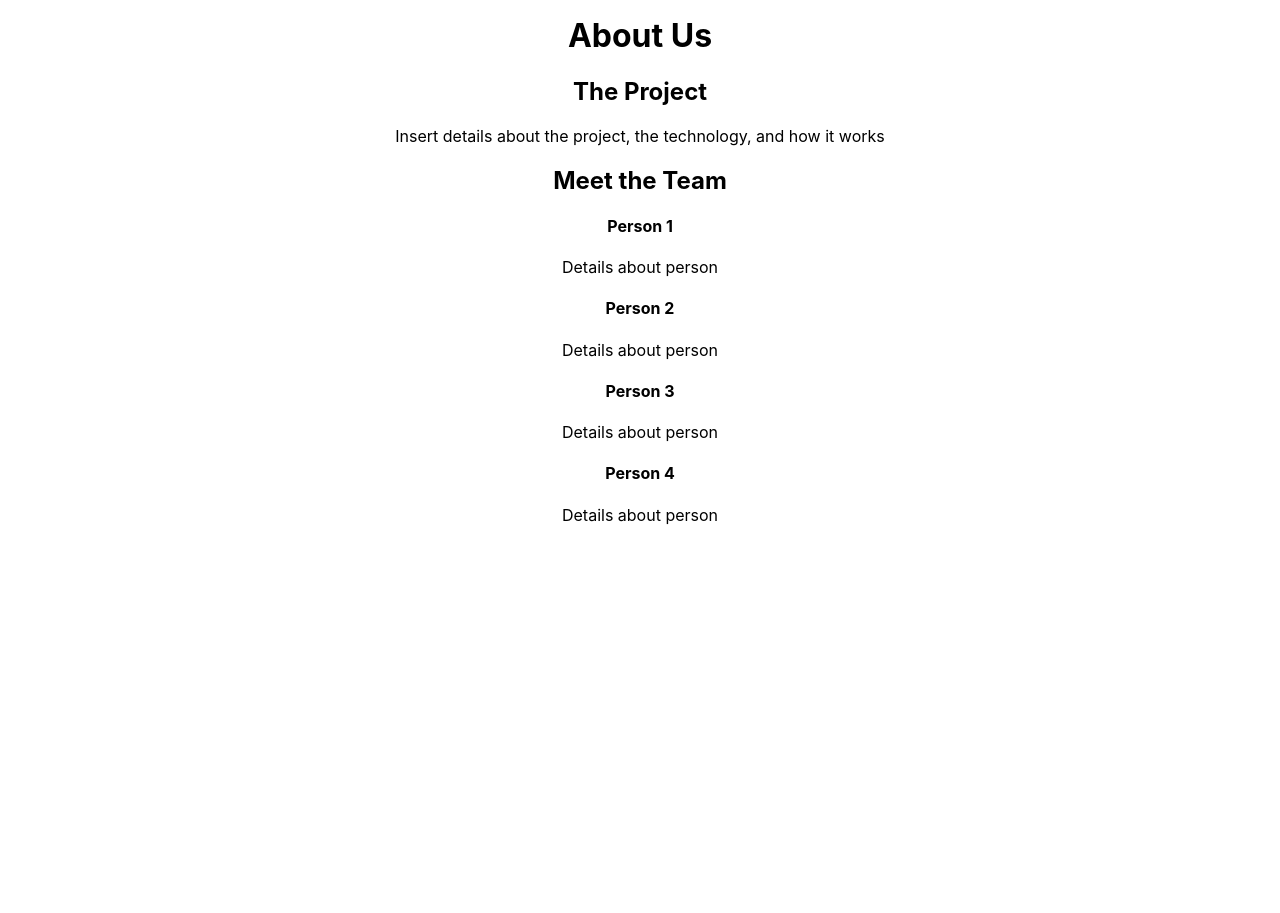
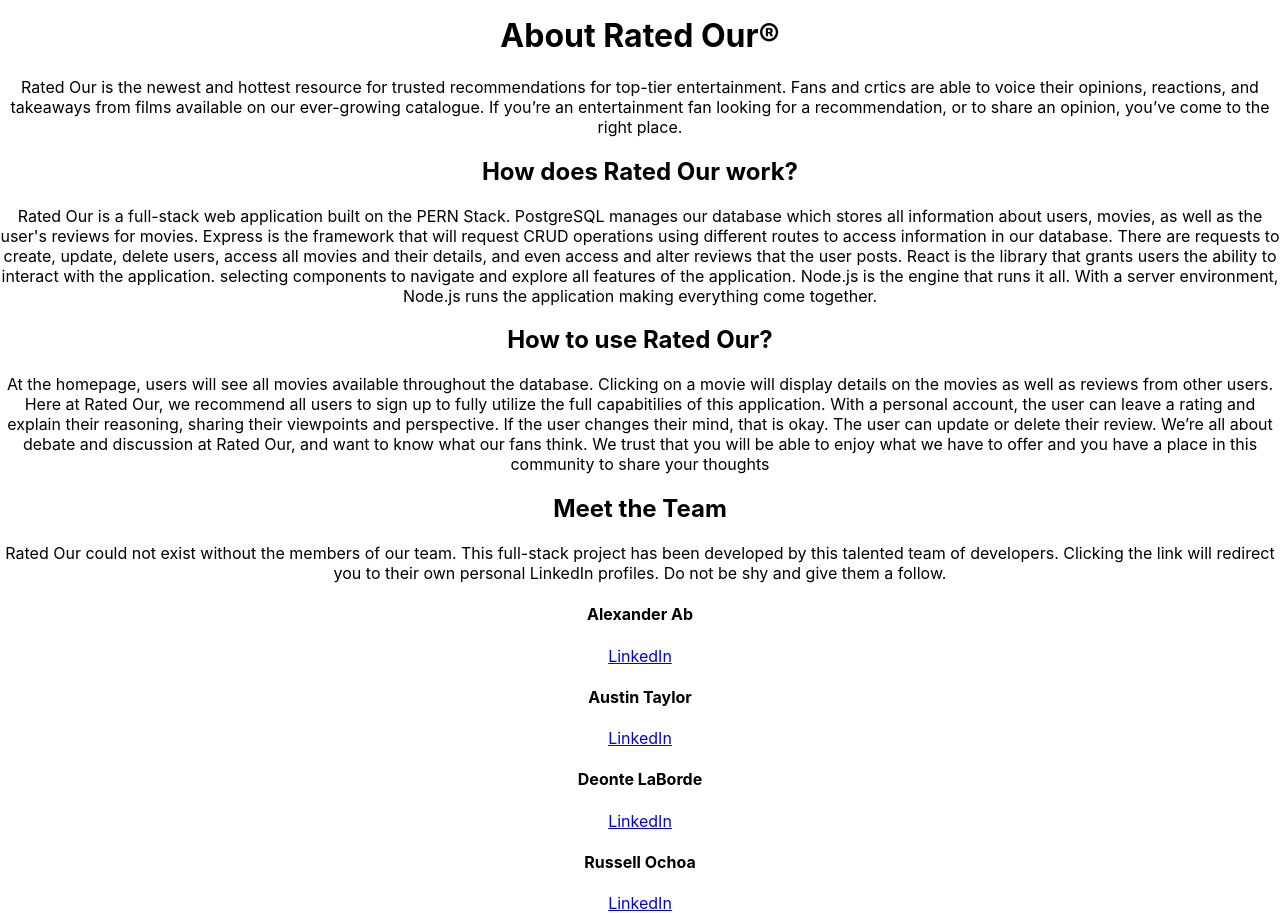
Before and after one commit to austin-rt/rated-our-frontend, a React (Create React App) app: page /about in a window 1280 px wide. Shown: the part 400-1313 px from the top of the page. Before the commit the page ends 941 px from the top, so only its background shows below. Built offline with nearby package versions, Linux system fonts and the light colour scheme; no server answers.

Commit message:
added details to about page

```diff
--- a/src/pages/About.js
+++ b/src/pages/About.js
@@ -1,23 +1,66 @@
 const About = () => {
   return (
     <div class="about-section">
-      <h1> About Us</h1>
+      <h1> About Rated Our&reg; </h1>
 
-      <div class='project details'>
-      <h2>The Project</h2>
-      <p> Insert details about the project, the technology, and how it works</p>
+      <div class="project details">
+        <p>
+          {' '}
+          Rated Our is the newest and hottest resource for trusted
+          recommendations for top-tier entertainment. Fans and crtics are able
+          to voice their opinions, reactions, and takeaways from films available
+          on our ever-growing catalogue. If you’re an entertainment fan looking
+          for a recommendation, or to share an opinion, you’ve come to the right
+          place.
+        </p>
+
+        <h2>How does Rated Our work?</h2>
+        <p>
+          Rated Our is a full-stack web application built on the PERN Stack.
+          PostgreSQL manages our database which stores all information about
+          users, movies, as well as the user's reviews for movies. Express is
+          the framework that will request CRUD operations using different routes
+          to access information in our database. There are requests to create,
+          update, delete users, access all movies and their details, and even
+          access and alter reviews that the user posts. React is the library
+          that grants users the ability to interact with the application.
+          selecting components to navigate and explore all features of the
+          application. Node.js is the engine that runs it all. With a server
+          environment, Node.js runs the application making everything come
+          together.
+        </p>
+
+        <h2>How to use Rated Our?</h2>
+        <p>
+          At the homepage, users will see all movies available throughout the
+          database. Clicking on a movie will display details on the movies as
+          well as reviews from other users. Here at Rated Our, we recommend all
+          users to sign up to fully utilize the full capabitilies of
+          this application. With a personal account, the user can leave a rating and explain
+          their reasoning, sharing their viewpoints and perspective. If the user changes their mind, that is okay.
+          The user can update or delete their review. We’re all about debate and discussion at Rated Our, and want to know what our fans think.
+          We trust that you will be able to enjoy what we have to offer and you have a place in this community to share your thoughts
+        </p>
       </div>
 
       <div class="team">
         <h2>Meet the Team</h2>
-        <h4>Person 1</h4>
-        <p> Details about person</p>
-        <h4>Person 2</h4>
-        <p> Details about person</p>
-        <h4>Person 3</h4>
-        <p> Details about person</p>
-        <h4>Person 4</h4>
-        <p> Details about person</p>
+        <p>Rated Our could not exist without the members of our team.
+          This full-stack project has been developed by this talented team of developers.
+          Clicking the link will redirect you to their own personal LinkedIn profiles.
+          Do not be shy and give them a follow. </p>
+        <h4>Alexander Ab</h4>
+        <a href="https://www.linkedin.com/in/alexander-ab-831b01182/">
+          LinkedIn
+        </a>
+        <h4>Austin Taylor</h4>
+        <a href="https://www.linkedin.com/in/austinrt/">LinkedIn</a>
+        <h4>Deonte LaBorde</h4>
+        <a href="https://www.linkedin.com/in/deonte-laborde/">LinkedIn</a>
+        <h4>Russell Ochoa</h4>
+        <a href="https://www.linkedin.com/in/russell-ochoa-7a2a9516/">
+          LinkedIn
+        </a>
       </div>
     </div>
   )
```
